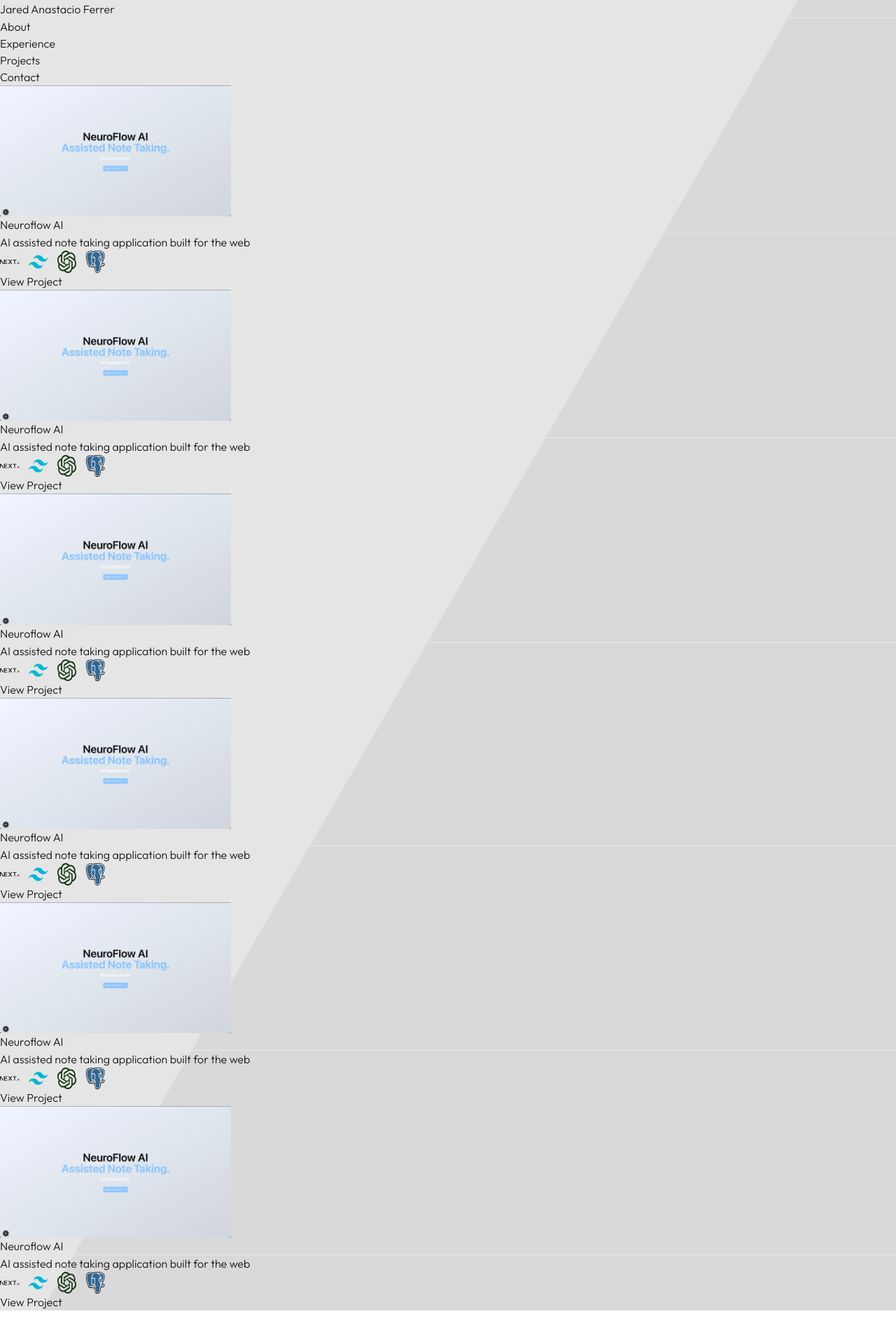
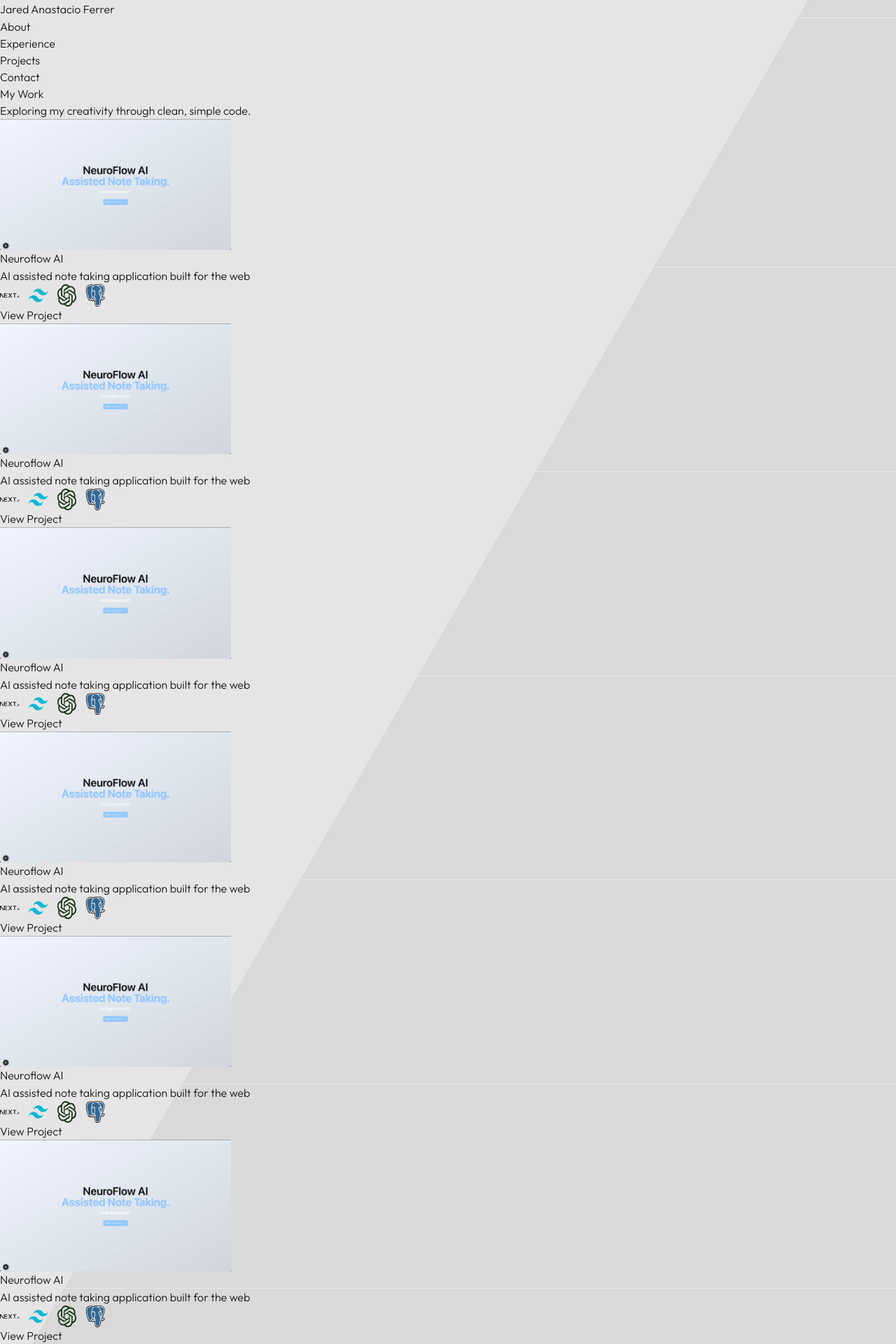
Before and after one commit to JaredSkates/Personal-Portfolio, a Next.js app: page /work in a window 1280 px wide. Shown: the part 139-2059 px from the top of the page at 70% size. Before the commit the page ends 2011 px from the top, so only its background shows below. Built offline with nearby package versions, Linux system fonts and the light colour scheme.

Commit message:
Changed Work section to incorporate props

```diff
--- a/src/app/blog/page.tsx
+++ b/src/app/blog/page.tsx
@@ -4,7 +4,7 @@ export default function Blog() {
   return (
     <div className="min-h-screen">
       {/* Primary Navigation */}
-      <Navbar/> {/* Imported Navbar component  */}
+      <Navbar /> {/* Imported Navbar component  */}
       <h1>Coming Soon!</h1>
     </div>
   );
--- a/src/app/contact/page.tsx
+++ b/src/app/contact/page.tsx
@@ -4,8 +4,7 @@ export default function Contact() {
   return (
     <div className="min-h-screen">
       {/* Primary Navigation */}
-      <Navbar/> {/* Imported Navbar component  */}
-
+      <Navbar /> {/* Imported Navbar component  */}
     </div>
   );
 }
--- a/src/app/work/page.tsx
+++ b/src/app/work/page.tsx
@@ -1,24 +1,27 @@
 import Navbar from "@/components/navbar";
-import WorkCard1 from "@/components/WorkCard1";
-import WorkCard2 from "@/components/WorkCard2";
+import WorkCard1 from "@/components/work_cards/WorkCard1";
+import WorkCard2 from "@/components/work_cards/WorkCard2";
 
 export default function Work() {
   return (
     <div className="min-h-screen">
       {/* Primary Navigation */}
-      <Navbar/> {/* Imported Navbar component  */}
-
+      <Navbar /> {/* Imported Navbar component  */}
+      <div className="w-full flex flex-col items-center leading-loose">
+        <h2 className="text-4xl font-semibold text-gray-900">My Work</h2>
+        <p className="text-lg text-gray-500 max-w-md">
+          Exploring my creativity through clean, simple code.
+        </p>
+      </div>
       <div className="w-full flex justify-center">
-        <div className="h-[760px] overflow-y-auto grid grid-cols-1 sm:grid-cols-2">
+        <div className="h-[690px] overflow-y-auto grid grid-cols-1 sm:grid-cols-2">
           {/* Card Column 1 */}
           <WorkCard2 />
 
           {/* Card Column 2 */}
           <WorkCard1 />
-
         </div>
       </div>
-
     </div>
   );
 }
--- /dev/null
+++ b/src/components/WorkCard.tsx
@@ -0,0 +1,38 @@
+import Image from "next/image";
+import Link from "next/link";
+import React from "react";
+
+type Props = {
+    title: string;
+    imageSrc: string;
+    description: string;
+    techStackImg?: string;
+    projectLink?: string;
+    className?: string;
+}
+
+export default function WorkCard({
+    title,
+    imageSrc,
+    description,
+    techStackImg,
+    projectLink,
+    className
+}: Props) {
+    return (
+        <div className={`flex flex-col p-7 gap-3 w-[325px] h-[355px] bg-white font-medium text-black rounded-2xl ${className}`}>
+            <Image width={330} height={185} src={imageSrc} alt={`${title}-img`} />
+            <h1 className="text-lg">{title}</h1>
+            <hr className="border-black" />
+            <p className="text-sm">{description}</p>
+            <div className="flex gap-10 items-center">
+                {techStackImg && <Image width={150} height={200} src={techStackImg} alt="techStack" />}
+                {projectLink ? (
+                <Link className="text-xs cursor-pointer hover:text-slate-400" href={projectLink}>
+                    View Project
+                </Link>
+                ) : null}
+            </div>
+        </div>
+    );
+}
--- a/src/components/WorkCard1.tsx
+++ /dev/null
@@ -1,46 +0,0 @@
-'use client';
-import Link from "next/link";
-import Image from "next/image";
-
-const WorkCard1 = () => {
-    return (
-        <div className="flex flex-col p-7 gap-20">
-
-            {/* Work Cards */}
-            <div className="flex flex-col p-7 gap-3 w-[325px] h-[355px] bg-white font-medium text-black rounded-2xl">
-              <Image width={330} height={185} src='/work1.png' alt="workimg" />
-              <h1 className="text-lg">Neuroflow AI</h1>
-              <hr className="border-black" />
-              <p className="text-sm">AI assisted note taking application built for the web</p>
-              <div className="flex gap-10 items-center">
-                <Image width={150} height={200} src='/TechStack1.svg' alt='techStack' />
-                <Link className="text-xs cursor-pointer hover:text-slate-400" href={'https://github.com/JaredSkates/NeuroFlow-AI'}>View Project</Link>
-              </div>
-            </div>
-
-            <div className="flex flex-col p-7 gap-3 w-[325px] h-[355px] bg-white font-medium text-black rounded-2xl">
-              <Image width={330} height={185} src='/work1.png' alt="workimg" />
-              <h1 className="text-lg">Neuroflow AI</h1>
-              <hr className="border-black" />
-              <p className="text-sm">AI assisted note taking application built for the web</p>
-              <div className="flex gap-10 items-center">
-                <Image width={150} height={200} src='/TechStack1.svg' alt='techStack' />
-                <Link className="text-xs cursor-pointer hover:text-slate-400" href={'https://github.com/JaredSkates/NeuroFlow-AI'}>View Project</Link>
-              </div>
-            </div>
-
-            <div className="flex flex-col p-7 gap-3 w-[325px] h-[355px] bg-white font-medium text-black rounded-2xl">
-              <Image width={330} height={185} src='/work1.png' alt="workimg" />
-              <h1 className="text-lg">Neuroflow AI</h1>
-              <hr className="border-black" />
-              <p className="text-sm">AI assisted note taking application built for the web</p>
-              <div className="flex gap-10 items-center">
-                <Image width={150} height={200} src='/TechStack1.svg' alt='techStack' />
-                <Link className="text-xs cursor-pointer hover:text-slate-400" href={'https://github.com/JaredSkates/NeuroFlow-AI'}>View Project</Link>
-              </div>
-            </div>
-          </div>
-    );
-}
-
-export default WorkCard1;
--- a/src/components/WorkCard2.tsx
+++ /dev/null
@@ -1,46 +0,0 @@
-'use client';
-import Link from "next/link";
-import Image from "next/image";
-
-const WorkCard2 = () => {
-    return (
-        <div className="flex flex-col p-7 gap-20 mt-10">
-
-            {/* Work Cards */}
-            <div className="flex flex-col p-7 gap-3 w-[325px] h-[355px] bg-white font-medium text-black rounded-2xl">
-              <Image width={330} height={185} src='/work1.png' alt="workimg" />
-              <h1 className="text-lg">Neuroflow AI</h1>
-              <hr className="border-black" />
-              <p className="text-sm">AI assisted note taking application built for the web</p>
-              <div className="flex gap-10 items-center">
-                <Image width={150} height={200} src='/TechStack1.svg' alt='techStack' />
-                <Link className="text-xs cursor-pointer hover:text-slate-400" href={'https://github.com/JaredSkates/NeuroFlow-AI'}>View Project</Link>
-              </div>
-            </div>
-
-            <div className="flex flex-col p-7 gap-3 w-[325px] h-[355px] bg-white font-medium text-black rounded-2xl">
-              <Image width={330} height={185} src='/work1.png' alt="workimg" />
-              <h1 className="text-lg">Neuroflow AI</h1>
-              <hr className="border-black" />
-              <p className="text-sm">AI assisted note taking application built for the web</p>
-              <div className="flex gap-10 items-center">
-                <Image width={150} height={200} src='/TechStack1.svg' alt='techStack' />
-                <Link className="text-xs cursor-pointer hover:text-slate-400" href={'https://github.com/JaredSkates/NeuroFlow-AI'}>View Project</Link>
-              </div>
-            </div>
-
-            <div className="flex flex-col p-7 gap-3 w-[325px] h-[355px] bg-white font-medium text-black rounded-2xl">
-              <Image width={330} height={185} src='/work1.png' alt="workimg" />
-              <h1 className="text-lg">Neuroflow AI</h1>
-              <hr className="border-black" />
-              <p className="text-sm">AI assisted note taking application built for the web</p>
-              <div className="flex gap-10 items-center">
-                <Image width={150} height={200} src='/TechStack1.svg' alt='techStack' />
-                <Link className="text-xs cursor-pointer hover:text-slate-400" href={'https://github.com/JaredSkates/NeuroFlow-AI'}>View Project</Link>
-              </div>
-            </div>
-          </div>
-    );
-}
-
-export default WorkCard2;
--- /dev/null
+++ b/src/components/work_cards/WorkCard1.tsx
@@ -0,0 +1,33 @@
+"use client";
+import React from "react";
+import WorkCard from "../WorkCard";
+
+export default function WorkCard1() {
+  return (
+    <div className="flex flex-col p-7 gap-20">
+      <WorkCard
+        title="Neuroflow AI"
+        imageSrc="/work1.png"
+        description="AI assisted note taking application built for the web"
+        techStackImg="/TechStack1.svg"
+        projectLink="https://github.com/JaredSkates/NeuroFlow-AI"
+      />
+
+      <WorkCard
+        title="Neuroflow AI"
+        imageSrc="/work1.png"
+        description="AI assisted note taking application built for the web"
+        techStackImg="/TechStack1.svg"
+        projectLink="https://github.com/JaredSkates/NeuroFlow-AI"
+      />
+
+      <WorkCard
+        title="Neuroflow AI"
+        imageSrc="/work1.png"
+        description="AI assisted note taking application built for the web"
+        techStackImg="/TechStack1.svg"
+        projectLink="https://github.com/JaredSkates/NeuroFlow-AI"
+      />
+    </div>
+  );
+}
--- /dev/null
+++ b/src/components/work_cards/WorkCard2.tsx
@@ -0,0 +1,33 @@
+"use client";
+import React from "react";
+import WorkCard from "../WorkCard";
+
+export default function WorkCard2() {
+  return (
+    <div className="flex flex-col p-7 gap-20 mt-10">
+      <WorkCard
+        title="Neuroflow AI"
+        imageSrc="/work1.png"
+        description="AI assisted note taking application built for the web"
+        techStackImg="/TechStack1.svg"
+        projectLink="https://github.com/JaredSkates/NeuroFlow-AI"
+      />
+
+      <WorkCard
+        title="Neuroflow AI"
+        imageSrc="/work1.png"
+        description="AI assisted note taking application built for the web"
+        techStackImg="/TechStack1.svg"
+        projectLink="https://github.com/JaredSkates/NeuroFlow-AI"
+      />
+
+      <WorkCard
+        title="Neuroflow AI"
+        imageSrc="/work1.png"
+        description="AI assisted note taking application built for the web"
+        techStackImg="/TechStack1.svg"
+        projectLink="https://github.com/JaredSkates/NeuroFlow-AI"
+      />
+    </div>
+  );
+}
```
Also changed, not shown: src/app/about/page.tsx (+29 -22 lines), src/app/page.tsx (+4 -6 lines).
